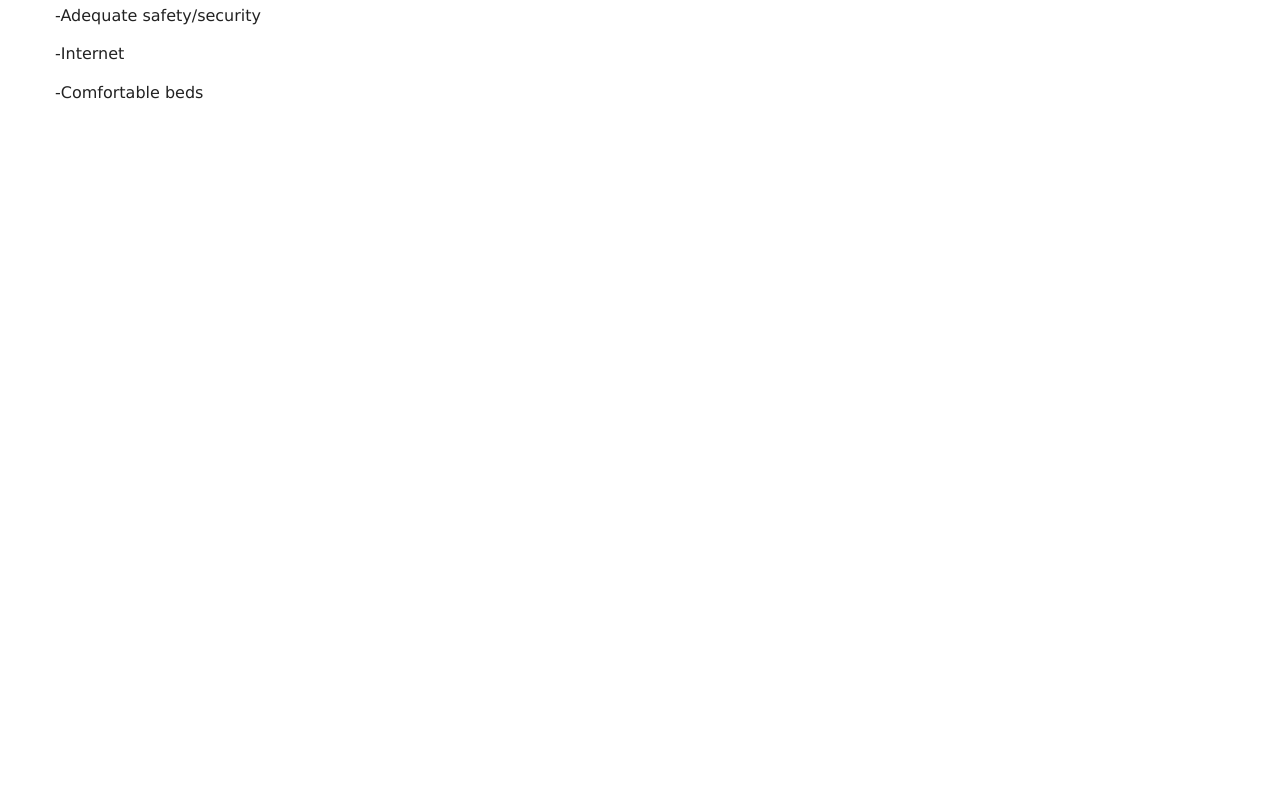
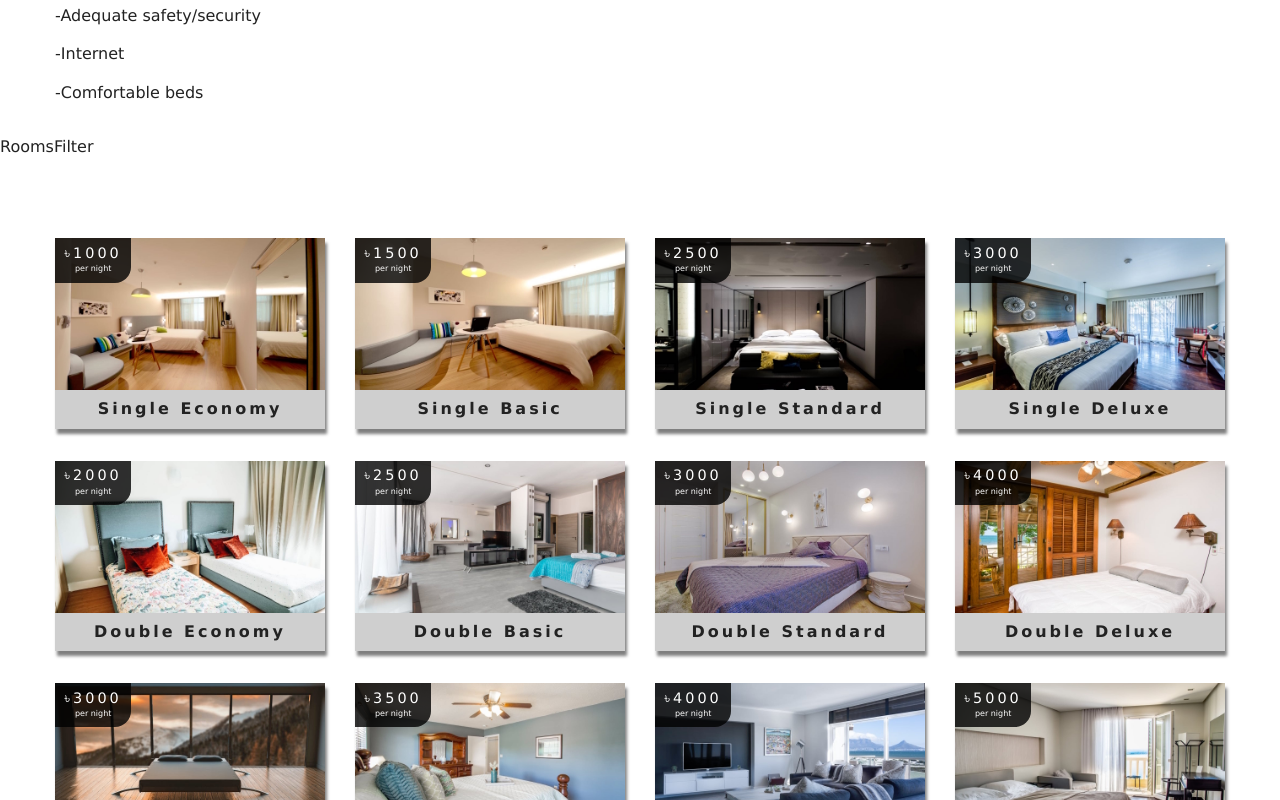
Before and after one commit to arafatul-islam/hotel-booking, a React (Create React App) app: page /rooms/double-basic in a window 1280 px wide. Shown: the part 1600-2400 px from the top of the page. Before the commit the page ends 1736 px from the top, so only its background shows below. Built offline with nearby package versions, Linux system fonts and the light colour scheme.

Commit message:
roomslist completely added and router issue is solved

```diff
--- a/src/Components/Room.jsx
+++ b/src/Components/Room.jsx
@@ -1,10 +1,12 @@
 import React from 'react'
-import { Link } from 'react-router-dom'
+import { Link, useParams } from 'react-router-dom'
 import defaultImg from '../images/room-1.jpeg'
 import PropTypes from 'prop-types'
 
 const Room = ({ room }) => {
   const { name, slug, images, price } = room
+
+  console.log(slug)
   return (
     <article className='room'>
       <div className='img-container'>
@@ -13,7 +15,7 @@ const Room = ({ room }) => {
           <h6>&#2547;{price}</h6>
           <p>per night</p>
         </div>
-        <Link to={`rooms/${slug}`} className='btn-primary room-link'>
+        <Link to={`${slug}`} className='btn-primary room-link'>
           Features
         </Link>
       </div>
--- /dev/null
+++ b/src/Components/RoomsContainer.jsx
@@ -0,0 +1,23 @@
+import React from 'react'
+import RoomsFilter from './RoomsFilter'
+import RoomsList from './RoomsList'
+import { RoomConsumer } from '../Context'
+import Loading from './Loading'
+const RoomsContainer = () => {
+  return (
+    <RoomConsumer>
+      {(value) => {
+        const { loading, sortedRooms, rooms } = value
+
+        return (
+          <div>
+            <RoomsFilter rooms={rooms} />
+            <RoomsList rooms={sortedRooms} />
+          </div>
+        )
+      }}
+    </RoomConsumer>
+  )
+}
+
+export default RoomsContainer
--- /dev/null
+++ b/src/Components/RoomsFilter.jsx
@@ -0,0 +1,7 @@
+import React from 'react'
+
+const RoomsFilter = () => {
+  return <div>RoomsFilter</div>
+}
+
+export default RoomsFilter
--- /dev/null
+++ b/src/Components/RoomsList.jsx
@@ -0,0 +1,25 @@
+import React from 'react'
+import Room from './Room'
+
+const RoomsList = (props) => {
+  console.log(props)
+  const { rooms } = props
+  if (rooms.length === 0) {
+    return (
+      <div className='empty-search'>
+        <h3>No matched search parameters</h3>
+      </div>
+    )
+  }
+  return (
+    <section className='roomslist'>
+      <div className='roomslist-center'>
+        {rooms.map((item) => (
+          <Room key={item.id} room={item} />
+        ))}
+      </div>
+    </section>
+  )
+}
+
+export default RoomsList
--- a/src/Pages/Rooms.jsx
+++ b/src/Pages/Rooms.jsx
@@ -2,6 +2,7 @@ import React from 'react'
 import { Link, Outlet } from 'react-router-dom'
 import Banner from '../Components/Banner'
 import Hero from '../Components/Hero'
+import RoomsContainer from '../Components/RoomsContainer'
 import SingleRoom from './SingleRoom'
 
 const Rooms = (props) => {
@@ -16,6 +17,7 @@ const Rooms = (props) => {
       </Hero> */}
 
       <Outlet />
+      <RoomsContainer />
     </div>
   )
 }
```
